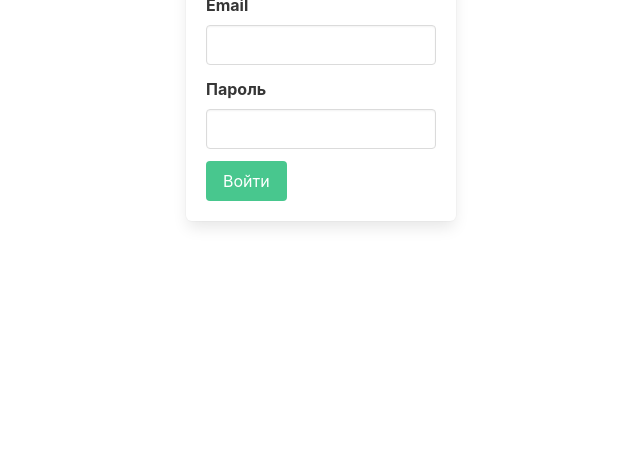
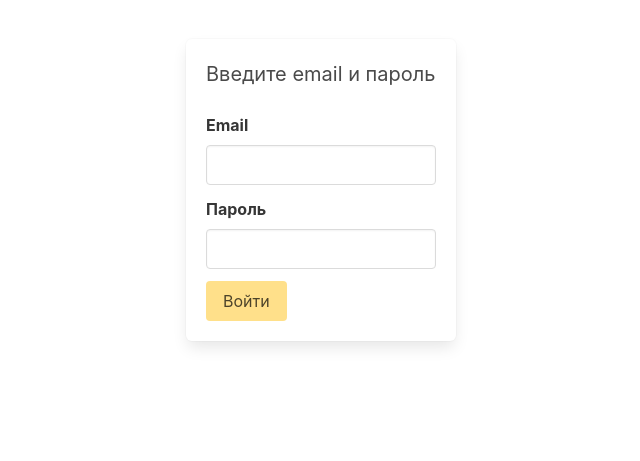
Before and after one commit to Spalm/Spectehnica_flask, a Flask app: page /auth/login in a window 1280 px wide. Shown: the part 339-800 px from the top of the page, without its empty margins (319-959 px from the left). Run offline with Flask 3, Linux system fonts and the light colour scheme; some libraries are stand-ins or nearby versions.

Commit message:
redesign login.html

```diff
--- a/spectehnika/templates/auth/login.html
+++ b/spectehnika/templates/auth/login.html
@@ -1,67 +1,62 @@
-<!DOCTYPE html>
-<html>
-<head>
-	<meta charset="utf-8">
-	<meta name="viewport" content="width=device-width, initial-scale=1">
-	<title>Главная страница - Spectehnika</title>
-	<link rel="stylesheet" href="https://cdn.jsdelivr.net/npm/bulma@0.9.4/css/bulma.min.css">
-	<link rel="stylesheet" href="https://cdn.jsdelivr.net/npm/bulma@0.9.4/css/bulma-rtl.min.css">
-	<link rel="stylesheet" href={{ url_for('static', filename='style.css') }}>
-	<script src="https://kit.fontawesome.com/9f0d5e374e.js" crossorigin="anonymous"></script>
-</head>
-<body>
+{% extends 'base/base_page.html' %}
+
+{% block title %}
+	Авторизируйтесь!
+{% endblock title %}
+
+{% block body %}
 	<div class="container">
 		<div class="columns">
 			<div class="column">
-				First column
+				<img src="{{ url_for('static', filename='logo.png') }}" alt="Logo">
+			</div>
+			<div class="column">
+				<div class="block mt-6">
+					<p class="title is-4">
+						Авторизация
+					</p>
+				</div>
 			</div>
 			<div class="column is-one-fifth">
 				<div class="columns">
-					<div class="column">
-						1
-					</div>
-					<div class="column">
-						2
-					</div>
-					<div class="column">
-						3
-					</div>
-					<div class="column">
-						4
-					</div>
+					<div class="column"></div>
+					<div class="column"></div>
+					<div class="column"></div>
+					<div class="column"></div>
 				</div>
 			</div>
 		</div>
 	</div>
 	<div class="container">
-		<br><br><br><br><br>
-		<br><br><br><br><br>
+		<br><br><br>
 		<div class="columns">
 			<div class="column"></div>
 			<div class="column is-3 flex">
 				<div class="box">
-					<p class="content">
+					<p class="content is-size-5">
 						Введите email и пароль
 					</p>
-					<form>
-						<div class="field">
-							{{ form.email.label(class='label') }}
-							<div class="control">
-								{{ form.email(class='input') }}
+					<form action="{{ url_for('auth.login_post') }}" method="POST">
+						{% for field in form if field.widget.input_type != 'hidden' %}
+							<div class="field">
+								{{ field.label(class='label') }}
+								<div class="control">
+									{{ field(class='input') }}
+								</div>
+								{% for error in field.errors %}
+									<span class="tag is-danger is-light">
+								{{ error }}
+							</span>
+								{% endfor %}
 							</div>
+						{% endfor %}
+						<div class="flex is-justify-content-end">
+							<button class="button is-warning" type="submit">Войти</button>
 						</div>
-						<div class="field">
-							{{ form.password.label(class='label') }}
-							<div class="control">
-								{{ form.password(class='input') }}
-							</div>
-						</div>
-						<button class="button is-success" type="submit">Войти</button>
 					</form>
 				</div>
 			</div>
 			<div class="column"></div>
 		</div>
 	</div>
-</body>
-</html>
+{% endblock body %}
```
